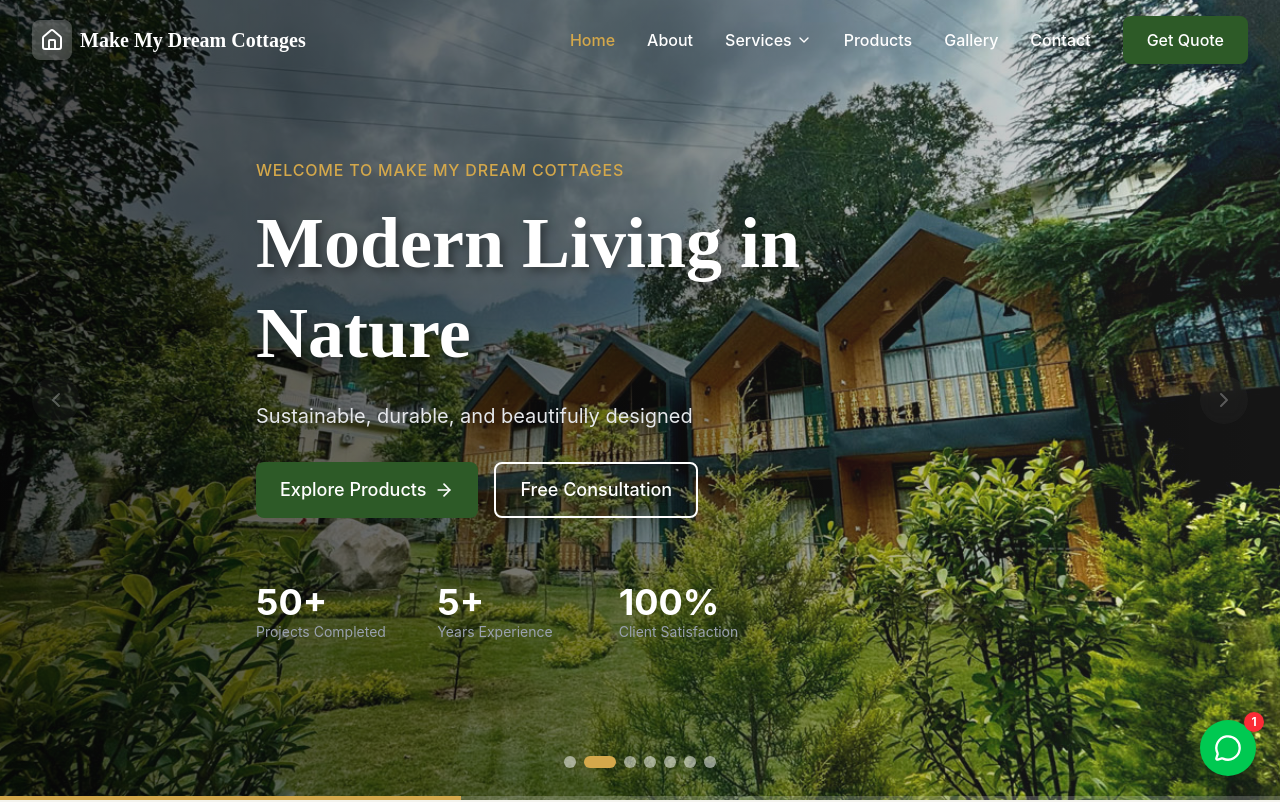
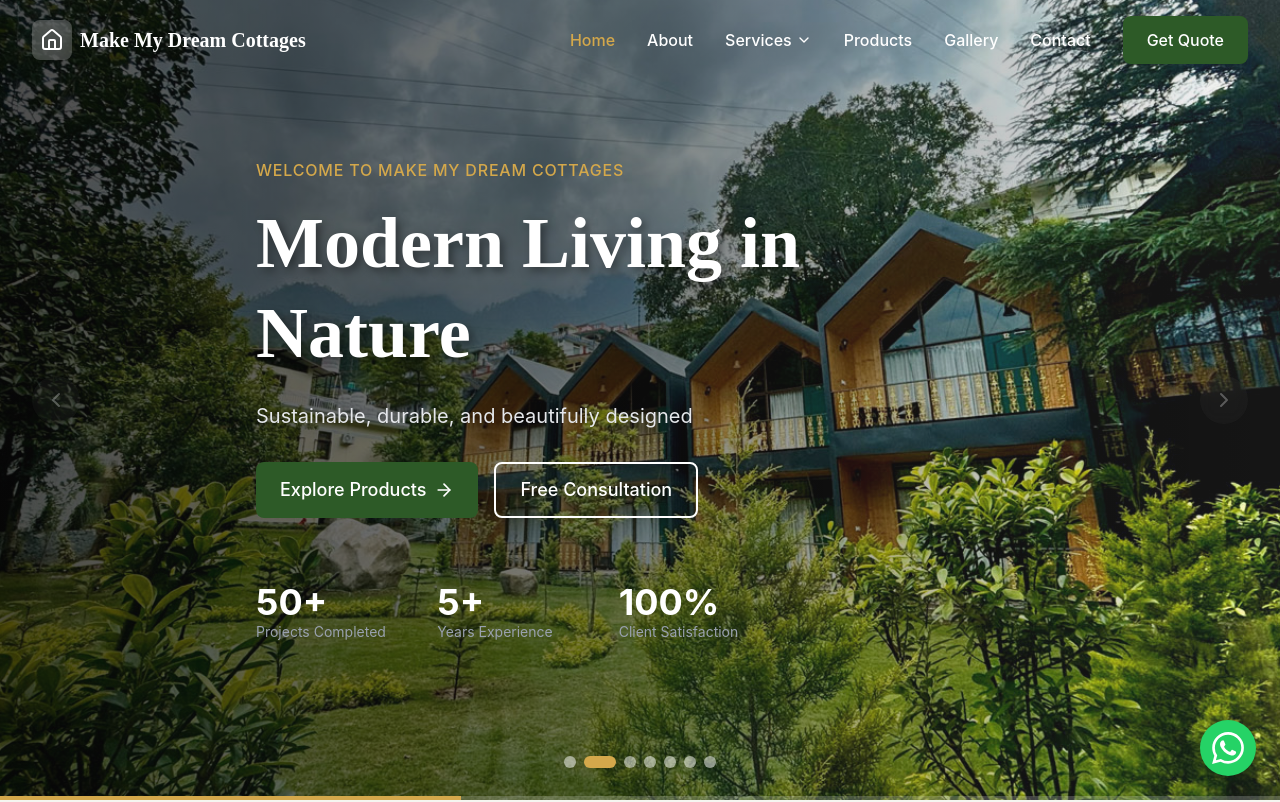
Before and after one commit to subodhjaguri/dream-cottages, a React (Vite) app: page / in a window 1280 px wide. Shown: the top 802 px of the page. Built offline with nearby package versions, Linux system fonts and the light colour scheme.

Commit message:
update whatsapp icon

```diff
--- a/src/components/shared/WhatsAppButton.jsx
+++ b/src/components/shared/WhatsAppButton.jsx
@@ -1,5 +1,4 @@
 import { motion } from 'framer-motion';
-import { MessageCircle } from 'lucide-react';
 
 export default function WhatsAppButton() {
   const phoneNumber = '919520578466';
@@ -16,12 +15,17 @@
       transition={{ delay: 1, type: 'spring', stiffness: 200 }}
       whileHover={{ scale: 1.1 }}
       whileTap={{ scale: 0.9 }}
-      className="fixed bottom-6 right-6 z-50 w-14 h-14 bg-green-500 rounded-full flex items-center justify-center shadow-lg hover:bg-green-600 transition-colors"
+      className="fixed bottom-6 right-6 z-50 w-14 h-14 bg-[#25D366] rounded-full flex items-center justify-center shadow-lg hover:bg-[#20BD5A] transition-colors"
     >
-      <MessageCircle className="w-7 h-7 text-white" />
-      <span className="absolute -top-2 -right-2 w-5 h-5 bg-red-500 rounded-full flex items-center justify-center text-white text-xs font-bold">
-        1
-      </span>
+      {/* WhatsApp Icon */}
+      <svg
+        className="w-8 h-8 text-white"
+        fill="currentColor"
+        viewBox="0 0 24 24"
+        xmlns="http://www.w3.org/2000/svg"
+      >
+        <path d="M17.472 14.382c-.297-.149-1.758-.867-2.03-.967-.273-.099-.471-.148-.67.15-.197.297-.767.966-.94 1.164-.173.199-.347.223-.644.075-.297-.15-1.255-.463-2.39-1.475-.883-.788-1.48-1.761-1.653-2.059-.173-.297-.018-.458.13-.606.134-.133.298-.347.446-.52.149-.174.198-.298.298-.497.099-.198.05-.371-.025-.52-.075-.149-.669-1.612-.916-2.207-.242-.579-.487-.5-.669-.51-.173-.008-.371-.01-.57-.01-.198 0-.52.074-.792.372-.272.297-1.04 1.016-1.04 2.479 0 1.462 1.065 2.875 1.213 3.074.149.198 2.096 3.2 5.077 4.487.709.306 1.262.489 1.694.625.712.227 1.36.195 1.871.118.571-.085 1.758-.719 2.006-1.413.248-.694.248-1.289.173-1.413-.074-.124-.272-.198-.57-.347m-5.421 7.403h-.004a9.87 9.87 0 01-5.031-1.378l-.361-.214-3.741.982.998-3.648-.235-.374a9.86 9.86 0 01-1.51-5.26c.001-5.45 4.436-9.884 9.888-9.884 2.64 0 5.122 1.03 6.988 2.898a9.825 9.825 0 012.893 6.994c-.003 5.45-4.437 9.884-9.885 9.884m8.413-18.297A11.815 11.815 0 0012.05 0C5.495 0 .16 5.335.157 11.892c0 2.096.547 4.142 1.588 5.945L.057 24l6.305-1.654a11.882 11.882 0 005.683 1.448h.005c6.554 0 11.89-5.335 11.893-11.893a11.821 11.821 0 00-3.48-8.413z"/>
+      </svg>
     </motion.a>
   );
 }
```
